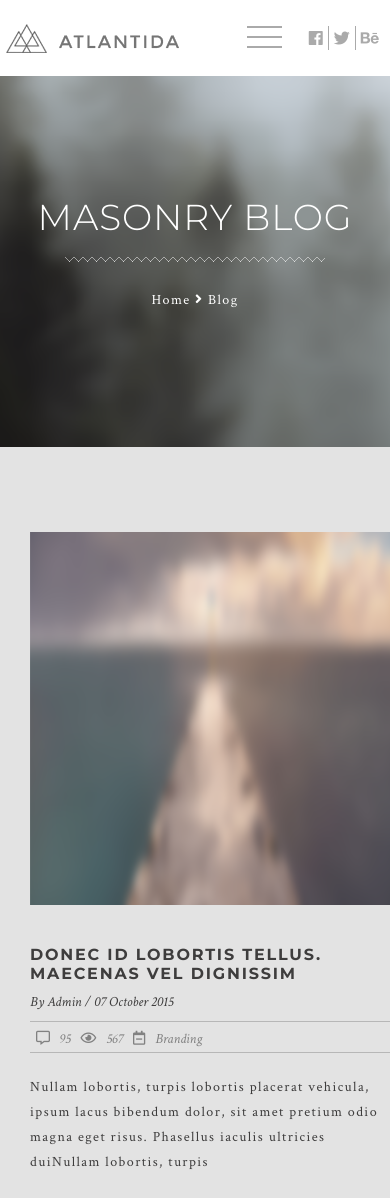
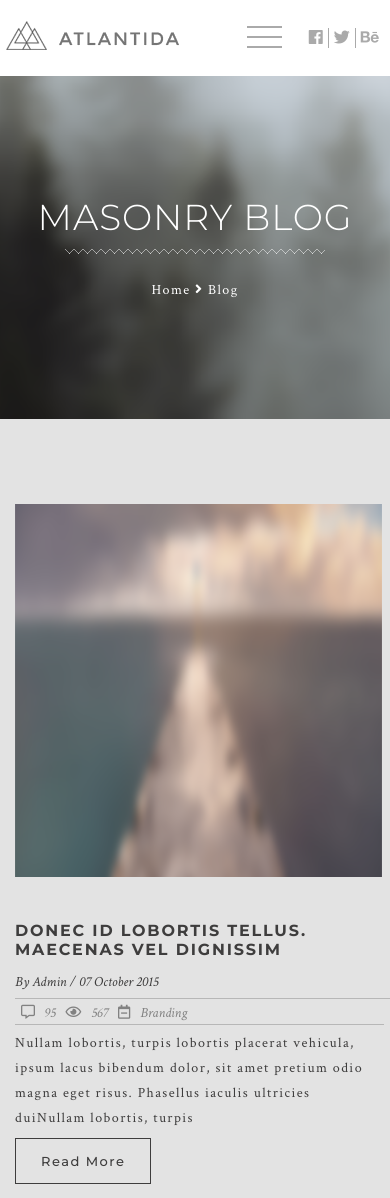
Before and after one commit to GeekHub-FrontEnd-CMS-Online-8/Chernetskiy_Oleg_hw_11, a plain HTML site: page assets/blog.html in a window 390 px wide. Shown: the top 1198 px of the page. Drawn offline with nearby package versions, Linux system fonts and the light colour scheme; files that its build step writes are made by us from their sources.

Commit message:
Bootstrap removed from blog

```diff
--- a/assets/blog.html
+++ b/assets/blog.html
@@ -5,7 +5,6 @@
     <meta name="viewport" content="width=device-width, initial-scale=1.0">
     <title>HomeWork11</title>
     <link rel="stylesheet" href="css/reset.css">
-    <link rel="stylesheet" href="https://stackpath.bootstrapcdn.com/bootstrap/4.1.3/css/bootstrap.min.css" integrity="sha384-MCw98/SFnGE8fJT3GXwEOngsV7Zt27NXFoaoApmYm81iuXoPkFOJwJ8ERdknLPMO" crossorigin="anonymous">
     <link rel="stylesheet" href="css/blog.css">
     <link href="https://fonts.googleapis.com/css?family=Crimson+Text:400,400i,600,600i,700,700i|Montserrat:100,100i,200,200i,300,300i,400,400i,500,500i,600,600i,700,700i,800,800i,900,900i" rel="stylesheet">
     <link rel="stylesheet" href="https://use.fontawesome.com/releases/v5.5.0/css/all.css" integrity="sha384-B4dIYHKNBt8Bc12p+WXckhzcICo0wtJAoU8YZTY5qE0Id1GSseTk6S+L3BlXeVIU" crossorigin="anonymous">
@@ -58,7 +57,7 @@
 <section class="blog_1">
     <div class="container-fluid">
         <div class="masonry-container">
-            <div class="test">
+
                 <div class="item">
                     <img src="img/blog_img1.png" alt="">
                     <div class="item_box">
@@ -203,7 +202,7 @@
                         </div>
                     </div>
                 </div>
-            </div>
+
         </div>
     </div>
 </section>
--- a/assets/sass/_blog1.sass
+++ b/assets/sass/_blog1.sass
@@ -34,7 +34,8 @@
   padding: 70px 0
 
 .container-fluid
-  max-width: 1250px
+  max-width: 1200px
+  margin: 0 auto
 
 .item
   margin: 15px 15px
@@ -56,6 +57,7 @@
   font-family: 'Crimson Text', serif
   font-size: 14px
   font-style: italic
+  padding-top: 14px
 
   &:after
     content: ""
@@ -70,7 +72,7 @@
   font-family: 'Crimson Text', serif
   font-size: 14px
   font-style: italic
-  padding: 0 0 9px
+  padding: 15px 0 9px
 
   &:after
     content: ""
@@ -111,12 +113,18 @@
 
 @media screen and (max-width: 769px)
   .container-fluid
-    max-width: 415px
+    max-width: 400px
 
 @media screen and (max-width: 375px)
   .item img
     width: 310px
 
+  .container-fluid
+    max-width: 330px
+
 @media screen and (max-width: 320px)
   .item img
     width: 265px
+
+  .container-fluid
+    max-width: 300px
```
Also changed, not shown: build/blog.html (+2 -3 lines), build/css/blog.css.
